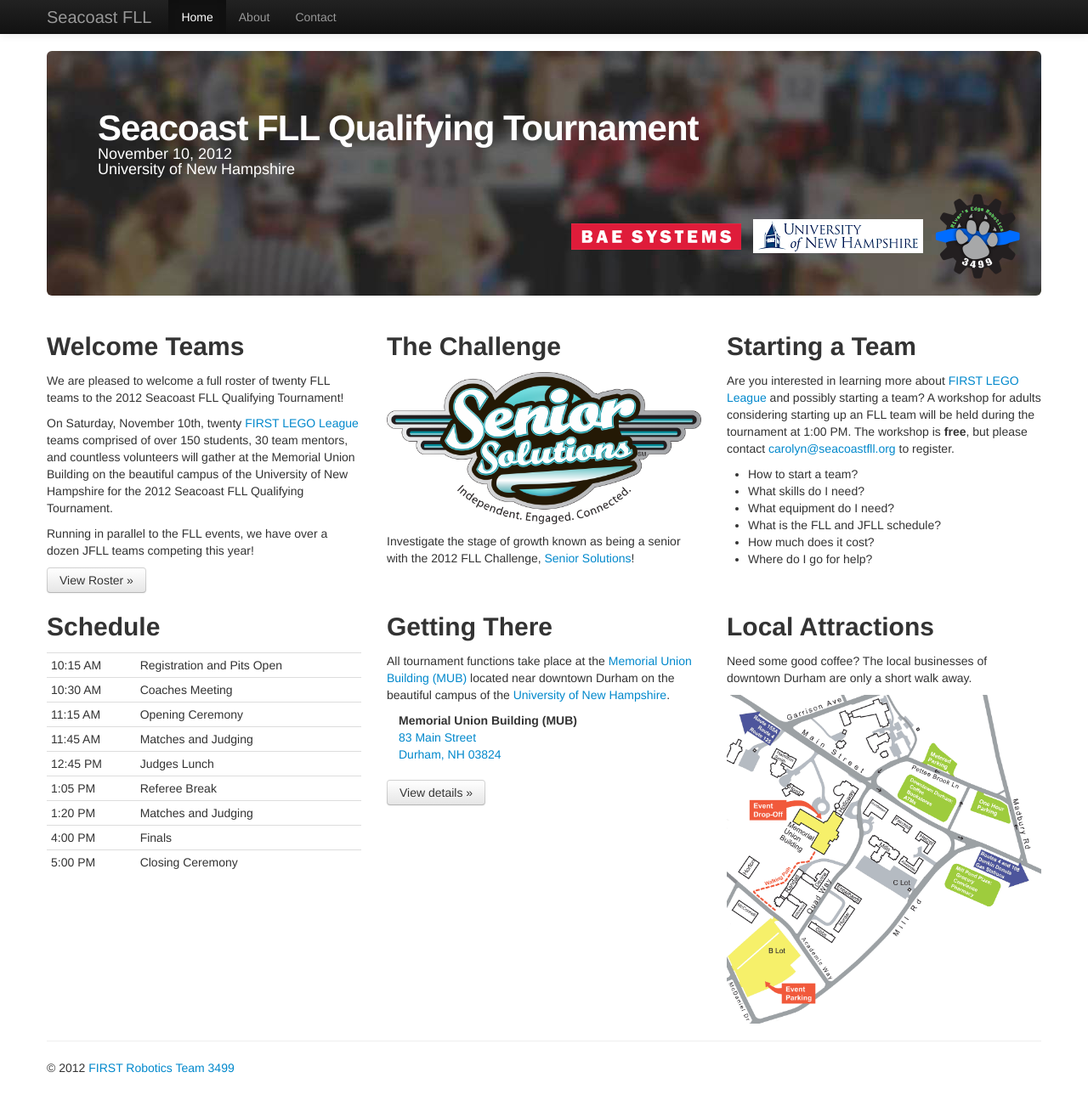
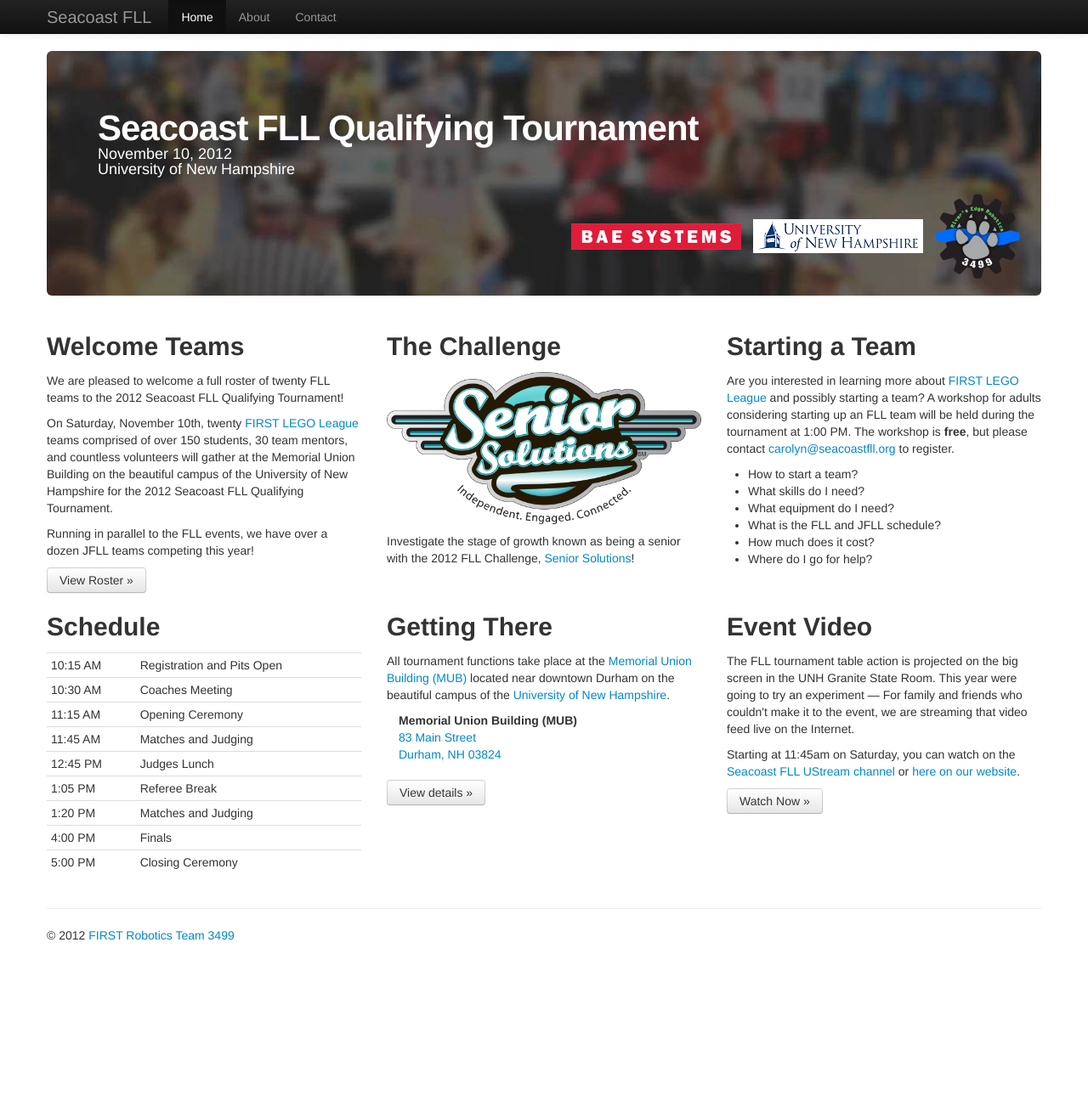
Before and after one commit to team3499/seacoastfll.org, a Jekyll site: the page built from index.html, in a window 1280 px wide and 1317 px high. Shown: the top 1302 px of the window at 85% size. Built offline with Jekyll 4.4.1, drawn with Linux system fonts in a browser that asks for light colours.

Commit message:
Live video section on main page

```diff
--- a/index.html
+++ b/index.html
@@ -59,9 +59,14 @@ author: Brian Turnbull
           <p><a class="btn" href="/travel.html">View details &raquo;</a></p>
         </div>
         <div class="span4">
+          <h2>Event Video</h2>
+          <p>The FLL tournament table action is projected on the big screen in the UNH Granite State Room.  This year were going to try an experiment &mdash; For family and friends who couldn't make it to the event, we are streaming that video feed live on the Internet.</p>
+          <p>Starting at 11:45am on Saturday, you can watch on the <a href="http://ustream.tv/channel/seacoast-fll">Seacoast FLL UStream channel</a> or <a href="/broadcast.html">here on our website</a>.</p>
+          <p><a class="btn" href="/broadcast.html">Watch Now &raquo;</a></p>
+        </div>
+        <!--<div class="span4">
           <h2>Local Attractions</h2>
           <p>Need some good coffee?  The local businesses of downtown Durham are only a short walk away.</p>
           <a href="/img/areamap.png"><img src="/img/areamap.png"></a>
-          <!--<p><a class="btn" href="/local.html">View details &raquo;</a></p>-->
-        </div>
+        </div>-->
       </div>
```
